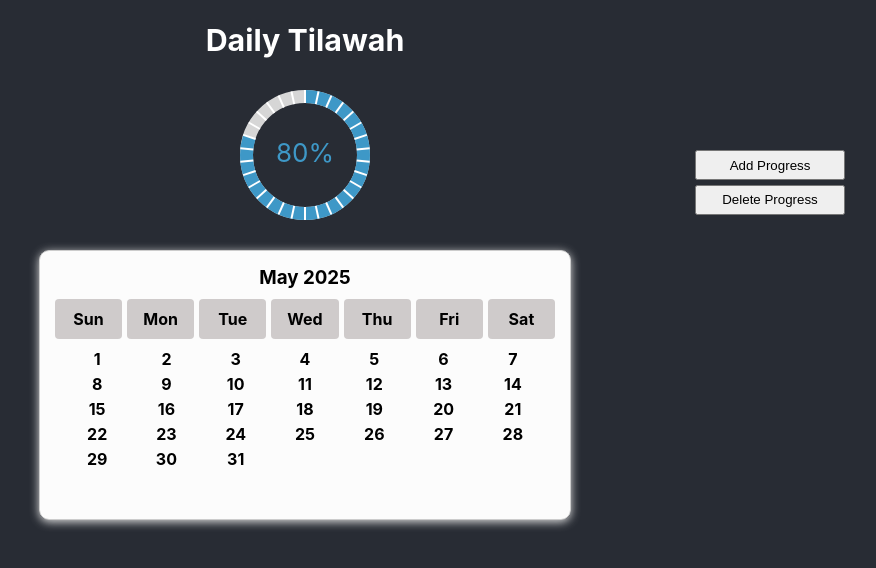
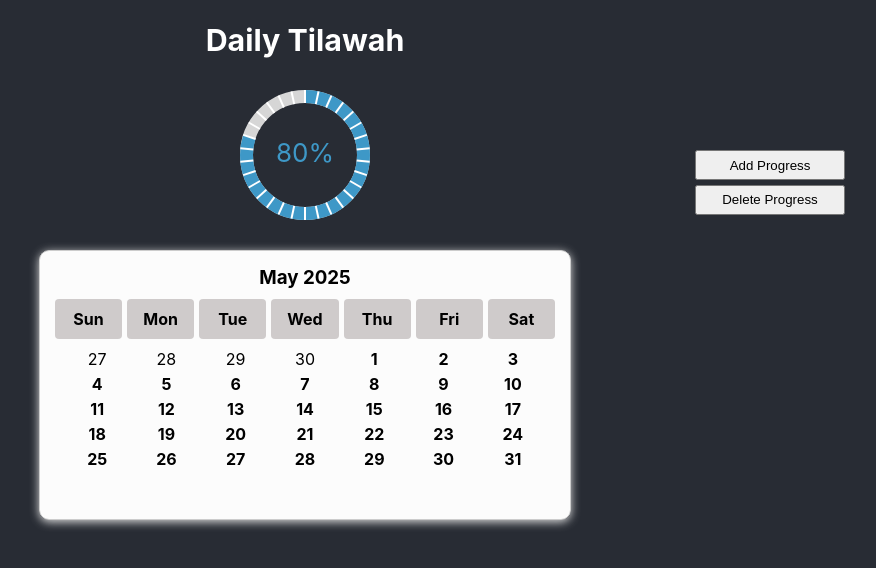
Before and after one commit to elangreza/daily-tilawah, a React (Create React App) app in the folder fe/: page / in a window 1280 px wide. Shown: the top 568 px of the page, without its empty margins (335-1211 px from the left). Built offline with nearby package versions, Linux system fonts and the light colour scheme.

Commit message:
fix: calendar logic

```diff
--- a/fe/src/App.js
+++ b/fe/src/App.js
@@ -4,7 +4,7 @@ import Header from "./components/group/header/header";
 import CircularProgress from "./components/single/progressDonut/circularProgress";
 import ModalAdd from "./components/group/modalAdd/modalAdd";
 import DeleteButton from "./components/single/deleteButton/deleteButton";
-import CalendarView from "./components/group/calendarView/calendarView";
+import CalendarView2 from "./components/group/calendarView2/calendarView2";
 
 function App() {
   return (
@@ -16,7 +16,7 @@ function App() {
         <DeleteButton />
       </div>
       <div className="calendar-warp">
-        <CalendarView />
+        <CalendarView2 />
       </div>
     </div>
   );
--- /dev/null
+++ b/fe/src/components/group/calendarView2/calendarView2.css
@@ -0,0 +1,38 @@
+.calendar-container {
+  width: 500px;
+  border: 1px solid #ccc;
+  padding: 15px;
+  border-radius: 10px;
+  box-shadow: 0 2px 10px #ddd;
+  background-color: rgba(255, 255, 255, 0.986);
+}
+
+.calendar-header {
+  display: flex;
+  justify-content: center;
+  align-items: center;
+}
+
+.calendar-week {
+  display: grid;
+  grid-template-columns: repeat(7, 1fr);
+  gap: 5px;
+  margin-top: 10px;
+}
+
+.days-of-week {
+  padding: 10px;
+  text-align: center;
+  background: #968d8d71;
+  border-radius: 4px;
+}
+
+.calendar-dates {
+  display: grid;
+  grid-template-columns: repeat(7, 1fr);
+  grid-template-rows: repeat(6, 1fr);
+  padding: 10px;
+  text-align: center;
+  border-radius: 4px;
+  gap: 5px;
+}
--- /dev/null
+++ b/fe/src/components/group/calendarView2/calendarView2.js
@@ -0,0 +1,94 @@
+import React from "react";
+import "./calendarView2.css";
+
+function CalendarView2() {
+  // to simulate using feb 2025
+  // const d = new Date(new Date().setMonth(1))
+  // to simulate using may 2025
+  const d = new Date(new Date().setMonth(4))
+  // const d = new Date()
+  const year = d.getFullYear();
+
+  const months = [
+    "January",
+    "February",
+    "March",
+    "April",
+    "May",
+    "June",
+    "July",
+    "August",
+    "September",
+    "October",
+    "November",
+    "December",
+  ];
+  let month = months[d.getMonth()];
+
+  const totalDaysInTheCurrentMonth = new Date(year, d.getMonth()+1, 0).getDate()
+
+  let dates = Array.from({ length: totalDaysInTheCurrentMonth }, (val, i) => ({
+    date: new Date(year, d.getMonth(), i+1),
+    bold: true
+  }),);
+
+  // check if first date is not in the Sunday append at first
+  let firstDayOfTheMonth = new Date(year, d.getMonth(), 1)
+  // this condition will check if the current month is not start in sunday
+  const SUNDAY = 0
+  if (firstDayOfTheMonth.getDay() !== SUNDAY) {
+    const daysToGenerate = firstDayOfTheMonth.getDay()
+    for (let step = 0; step < daysToGenerate; step++) {
+      firstDayOfTheMonth.setDate(firstDayOfTheMonth.getDate() - 1)
+      dates.unshift({
+        date: new Date(firstDayOfTheMonth),
+        bold: false
+      })
+    }
+  }
+
+  // check if last date is not in the Saturday append at last
+  let lasttDayOfTheMonth = new Date(year, d.getMonth(), totalDaysInTheCurrentMonth)
+  // this condition will check if the current month is not last in saturday
+  const SATURDAY = 6
+  if (lasttDayOfTheMonth.getDay() !== SATURDAY) {
+    const daysToGenerate = 6 - lasttDayOfTheMonth.getDay()
+    for (let step = 0; step < daysToGenerate; step++) {
+      lasttDayOfTheMonth.setDate(lasttDayOfTheMonth.getDate() + 1)
+      dates.push({
+        date: new Date(lasttDayOfTheMonth),
+        bold: false
+      })
+    }
+  }
+
+  return (
+    <div>
+      <div className="calendar-container">
+        <div className="calendar-header">
+          <h3>
+            {month} {year}
+          </h3>
+        </div>
+        <div className="calendar-week">
+          {["Sun", "Mon", "Tue", "Wed", "Thu", "Fri", "Sat"].map((day) => (
+            <div key={day} className="days-of-week">
+              <strong>{day}</strong>
+            </div>
+          ))}
+        </div>
+        <div className="calendar-dates">
+          {dates.map((date, i) => (
+            <div key={i}>
+              {
+                date.bold ? <strong>{date.date.getDate().toString()}</strong> : <>{date.date.getDate().toString()}</>
+              }
+            </div>
+          ))}
+        </div>
+      </div>
+    </div>
+  );
+}
+
+export default CalendarView2;
```
Also changed, not shown: 2 other files (tests, documents, lock files or other folders).
